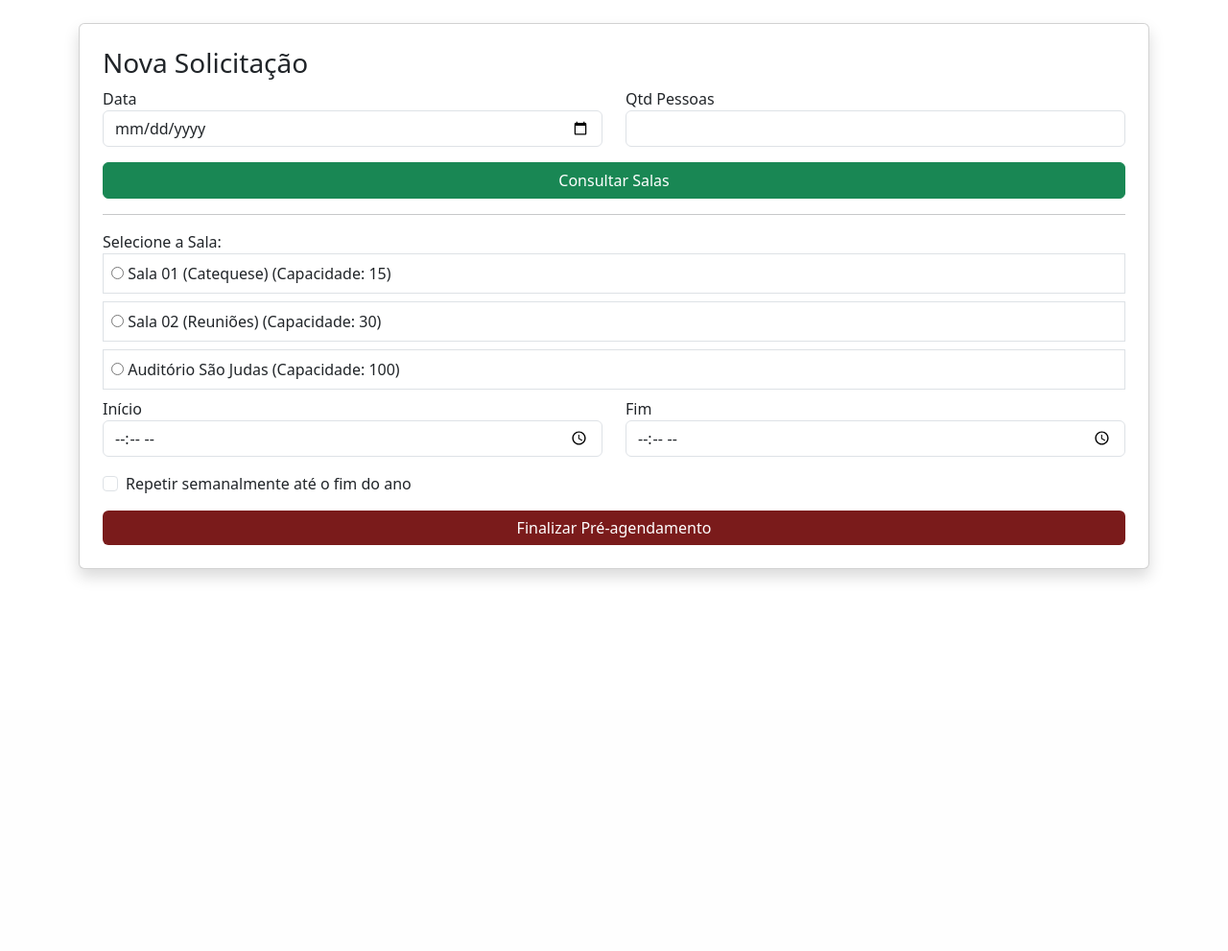
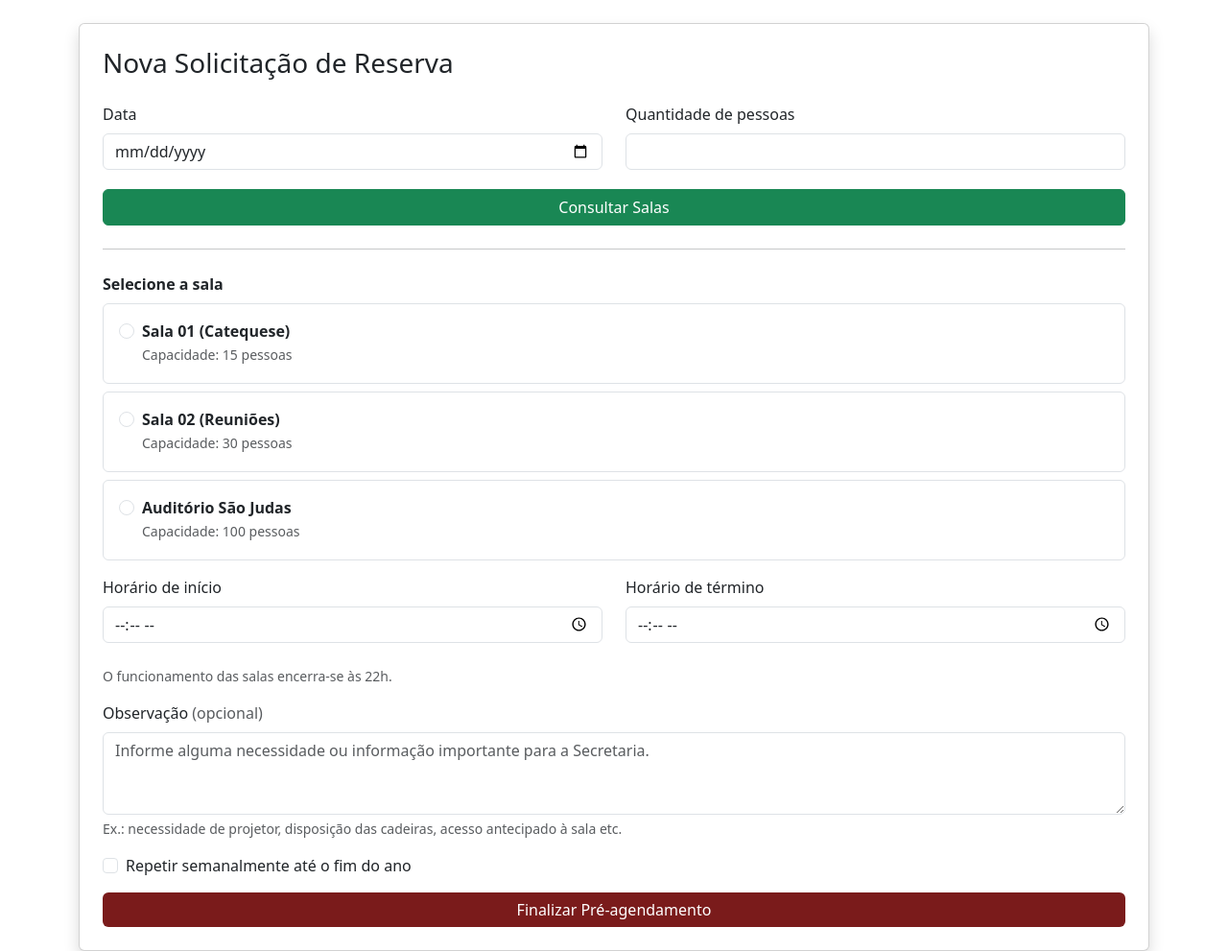
Before and after one commit to Fonseca2025/reserva-paroquia, a Flask app: template templates/solicitar.html in a window 1280 px wide. Shown: the part 60-1051 px from the top of the page at 96% size. Before the commit the page ends 664 px from the top, so only its background shows below. Run offline with Flask 3, Linux system fonts and the light colour scheme; tables that the repository leaves empty hold one stand-in row (values such as "Sample post"); the template is opened without the code that fills it: values that come from a table or form of the project are taken from there, most other values are stand-ins (such as "Sample title", 1, 10 or a date in 2020); parts of the project's set-up code (start-up, migrations or seed data) failed here and were passed over.

Commit message:
Update reservation request form layout and labels

```diff
--- a/templates/solicitar.html
+++ b/templates/solicitar.html
@@ -1,45 +1,242 @@
 {% extends "base.html" %}
+
 {% block content %}
+
 <div class="card p-4 shadow">
-    <h3>Nova Solicitação</h3>
+
+    <h3 class="mb-4">Nova Solicitação de Reserva</h3>
+
     <form method="POST">
+
+        <!-- DATA E QUANTIDADE -->
+
         <div class="row">
-            <div class="col-md-6 mb-2">
-                <label>Data</label>
-                <input type="date" name="data" class="form-control" required>
+
+            <div class="col-md-6 mb-3">
+
+                <label class="form-label">
+                    Data
+                </label>
+
+                <input
+                    type="date"
+                    name="data"
+                    class="form-control"
+                    min="{{ now().strftime('%Y-%m-%d') if now is defined else '' }}"
+                    required
+                >
+
             </div>
-            <div class="col-md-6 mb-2">
-                <label>Qtd Pessoas</label>
-                <input type="number" name="qtd" class="form-control" required>
+
+            <div class="col-md-6 mb-3">
+
+                <label class="form-label">
+                    Quantidade de pessoas
+                </label>
+
+                <input
+                    type="number"
+                    name="qtd"
+                    class="form-control"
+                    min="1"
+                    required
+                >
+
             </div>
+
         </div>
-        <button type="submit" class="btn btn-success mt-2 w-100">Consultar Salas</button>
+
+
+        <button
+            type="submit"
+            class="btn btn-success mt-1 w-100"
+        >
+            Consultar Salas
+        </button>
+
     </form>
 
+
     {% if salas %}
-    <hr>
-    <form action="/confirmar" method="POST">
-        <input type="hidden" name="data" value="{{ data }}">
-        <input type="hidden" name="qtd" value="{{ qtd }}">
 
-        <label>Selecione a Sala:</label>
-        {% for s in salas %}
-        <div class="border p-2 mb-2">
-            <input type="radio" name="sala_id" value="{{ s.id }}" required> {{ s.nome }} (Capacidade: {{ s.capacidade }})
+    <hr class="my-4">
+
+    <form
+        action="{{ url_for('confirmar') }}"
+        method="POST"
+    >
+
+        <input
+            type="hidden"
+            name="data"
+            value="{{ data }}"
+        >
+
+        <input
+            type="hidden"
+            name="qtd"
+            value="{{ qtd }}"
+        >
+
+
+        <!-- SALAS -->
+
+        <div class="mb-3">
+
+            <label class="form-label fw-bold">
+                Selecione a sala
+            </label>
+
+            {% for s in salas %}
+
+            <div class="border rounded p-3 mb-2">
+
+                <div class="form-check">
+
+                    <input
+                        class="form-check-input"
+                        type="radio"
+                        name="sala_id"
+                        value="{{ s.id }}"
+                        id="sala{{ s.id }}"
+                        required
+                    >
+
+                    <label
+                        class="form-check-label"
+                        for="sala{{ s.id }}"
+                    >
+
+                        <strong>
+                            {{ s.nome }}
+                        </strong>
+
+                        <br>
+
+                        <small class="text-muted">
+                            Capacidade: {{ s.capacidade }} pessoas
+                        </small>
+
+                    </label>
+
+                </div>
+
+            </div>
+
+            {% endfor %}
+
         </div>
-        {% endfor %}
+
+
+        <!-- HORÁRIOS -->
 
         <div class="row mb-3">
-            <div class="col"><label>Início</label><input type="time" name="h_inicio" class="form-control" required></div>
-            <div class="col"><label>Fim</label><input type="time" name="h_fim" class="form-control" required></div>
+
+            <div class="col-md-6 mb-2">
+
+                <label class="form-label">
+                    Horário de início
+                </label>
+
+                <input
+                    type="time"
+                    name="h_inicio"
+                    class="form-control"
+                    max="21:59"
+                    required
+                >
+
+            </div>
+
+            <div class="col-md-6 mb-2">
+
+                <label class="form-label">
+                    Horário de término
+                </label>
+
+                <input
+                    type="time"
+                    name="h_fim"
+                    class="form-control"
+                    max="22:00"
+                    required
+                >
+
+            </div>
+
         </div>
 
+        <div class="form-text mb-3">
+            O funcionamento das salas encerra-se às 22h.
+        </div>
+
+
+        <!-- OBSERVAÇÃO -->
+
+        <div class="mb-3">
+
+            <label
+                for="observacao"
+                class="form-label"
+            >
+                Observação
+                <span class="text-muted">
+                    (opcional)
+                </span>
+            </label>
+
+            <textarea
+                name="observacao"
+                id="observacao"
+                class="form-control"
+                rows="3"
+                maxlength="1000"
+                placeholder="Informe alguma necessidade ou informação importante para a Secretaria."
+            ></textarea>
+
+            <div class="form-text">
+                Ex.: necessidade de projetor, disposição das cadeiras,
+                acesso antecipado à sala etc.
+            </div>
+
+        </div>
+
+
+        <!-- RECORRÊNCIA -->
+
         <div class="form-check mb-3">
-            <input type="checkbox" name="recorrente" value="sim" class="form-check-input">
-            <label class="form-check-label">Repetir semanalmente até o fim do ano</label>
+
+            <input
+                type="checkbox"
+                name="recorrente"
+                value="sim"
+                class="form-check-input"
+                id="recorrente"
+            >
+
+            <label
+                class="form-check-label"
+                for="recorrente"
+            >
+                Repetir semanalmente até o fim do ano
+            </label>
+
         </div>
-        <button type="submit" class="btn btn-primary w-100">Finalizar Pré-agendamento</button>
+
+
+        <!-- BOTÃO -->
+
+        <button
+            type="submit"
+            class="btn btn-primary w-100"
+        >
+            Finalizar Pré-agendamento
+        </button>
+
     </form>
+
     {% endif %}
+
 </div>
+
 {% endblock %}
```
